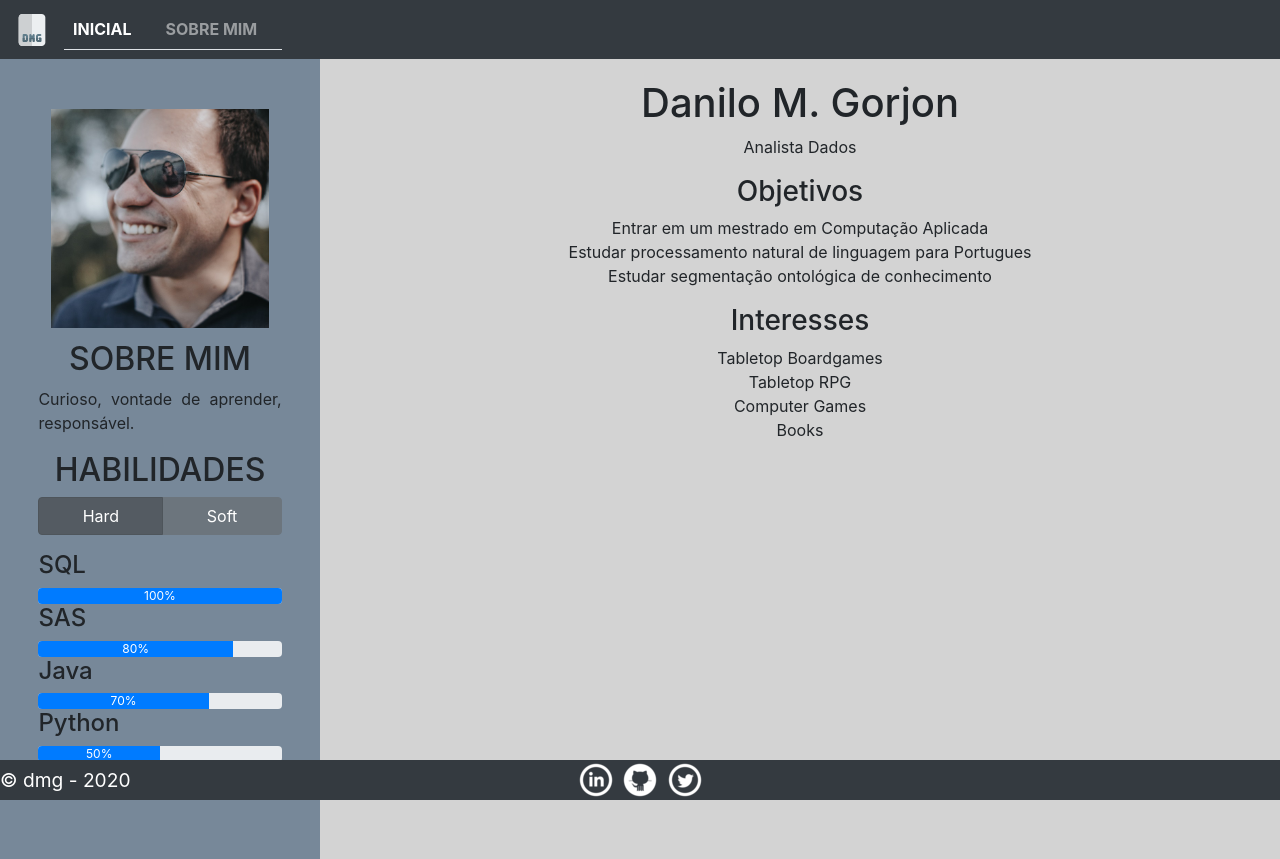
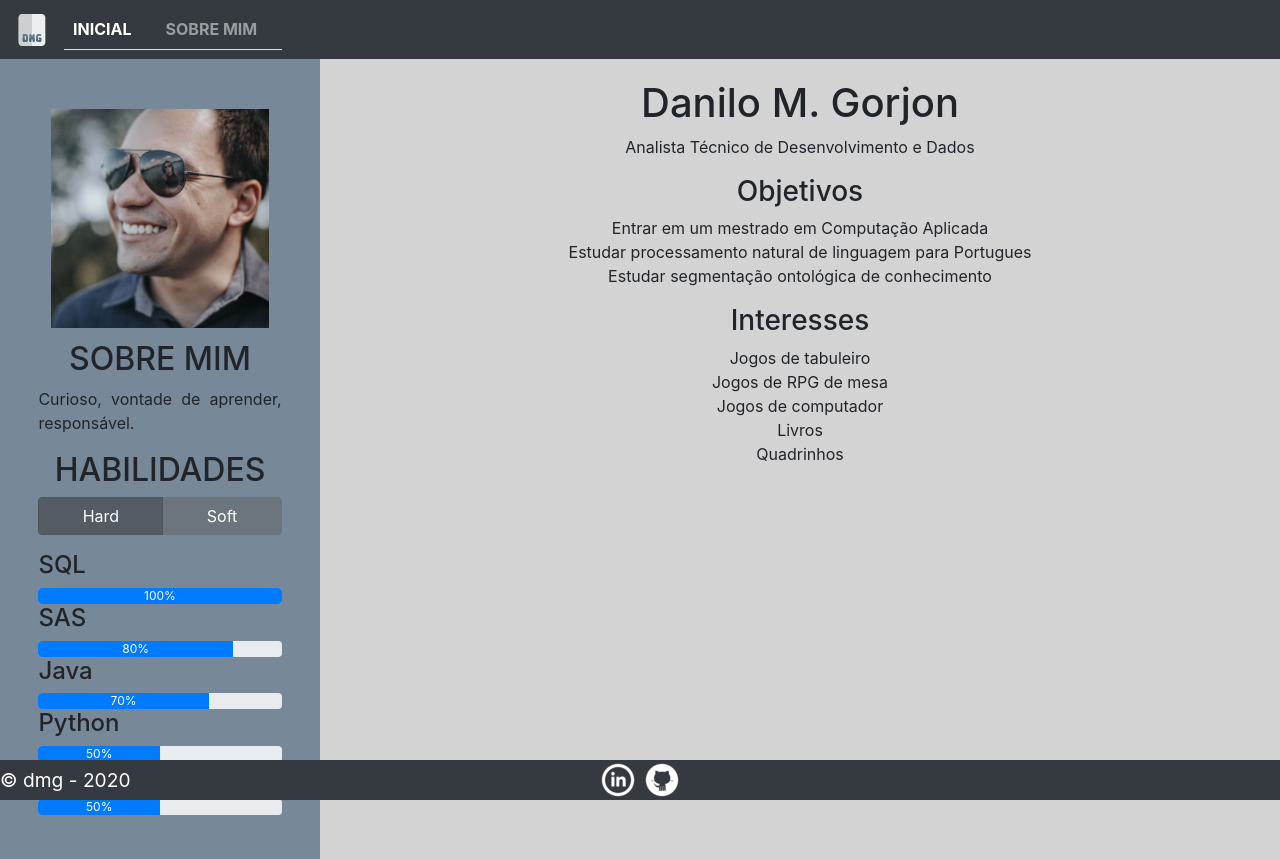
Before and after one commit to danilodant/dmg.github.io, a plain HTML site: page home.html in a window 1280 px wide. Drawn offline with Linux system fonts and the light colour scheme.

Commit message:
links redes sociais

```diff
--- a/css/sobreMim.css
+++ b/css/sobreMim.css
@@ -6,3 +6,7 @@
 .accordion button:hover {
     color: darkslategray;
 }
+
+.carousel-indicators {
+    margin-bottom: 50px;
+}
--- a/home.html
+++ b/home.html
@@ -83,6 +83,10 @@
                         <div class="progress">
                             <div class="progress-bar" role="progressbar" aria-valuemin="0" aria-valuemax="100" aria-valuenow="50" style="width: 50%">50%</div>
                         </div>
+                        <h4 class="python">Git</h4>
+                        <div class="progress">
+                            <div class="progress-bar" role="progressbar" aria-valuemin="0" aria-valuemax="100" aria-valuenow="50" style="width: 50%">50%</div>
+                        </div>
                     </div>
                 </div>
             </div>
@@ -92,7 +96,7 @@
         <div class="mainContent">
             <div class="intro">
                 <h1 class="nomePrincipal">Danilo M. Gorjon</h1>
-                <span>Analista Dados</span>
+                <span>Analista Técnico de Desenvolvimento e Dados</span>
             </div>
             <div class="objetivos">
                 <h3 class="titiloObjetivos">Objetivos</h3>
@@ -105,10 +109,11 @@
             <div class="interesses">
                 <h3 class="tituloInteresses">Interesses</h3>
                 <ul>
-                    <li>Tabletop Boardgames</li>
-                    <li>Tabletop RPG</li>
-                    <li>Computer Games</li>
-                    <li>Books</li>
+                    <li>Jogos de tabuleiro</li>
+                    <li>Jogos de RPG de mesa</li>
+                    <li>Jogos de computador</li>
+                    <li>Livros</li>
+                    <li>Quadrinhos</li>
                 </ul>
             </div>
         </div>
@@ -118,9 +123,9 @@
     <div class="d-flex align-items-center">
         <p class="copyright">&copy; dmg - 2020</p>
         <div class="logosRedesSociais">
-            <img class="logoRedesSociais" src="pics/linkedin.png">
-            <img class="logoRedesSociais" src="pics/github.png">
-            <img class="logoRedesSociais" src="pics/twitter.png">
+            <a href="https://www.linkedin.com/in/danilogorjon/" target="_blank" class=""><img class="logoRedesSociais" src="pics/linkedin.png"></a>
+            <a href="https://github.com/danilodant" target="_blank" class=""><img class="logoRedesSociais" src="pics/github.png"></a>
+            <!-- <img class="logoRedesSociais" src="pics/twitter.png"> -->
         </div>
     </div>
 </footer>
```
Also changed, not shown: sobreMim.html (+8 -1 lines).
